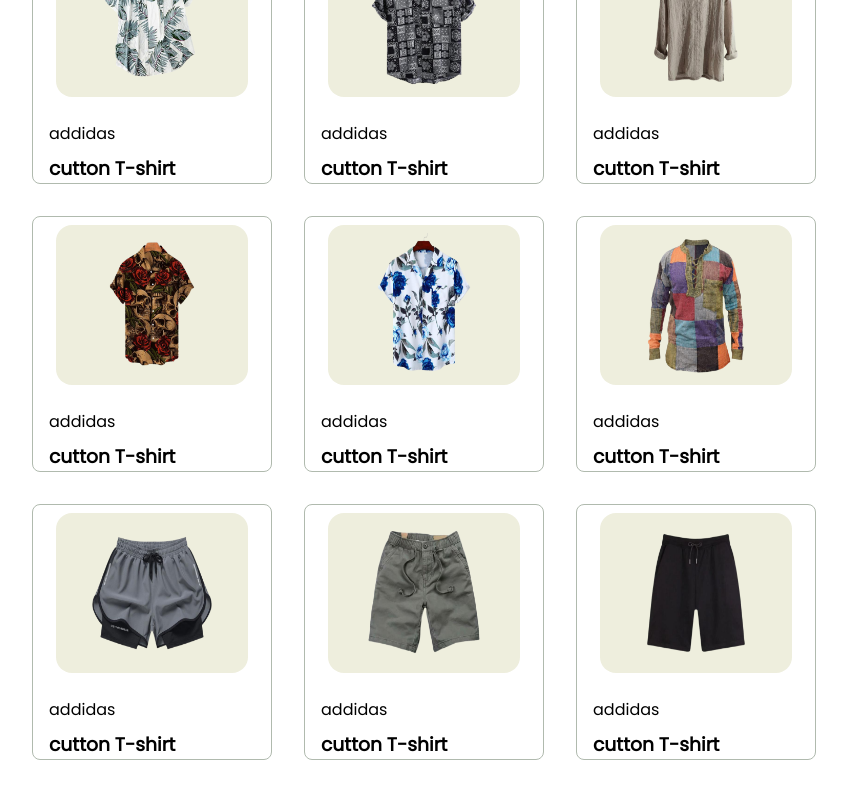
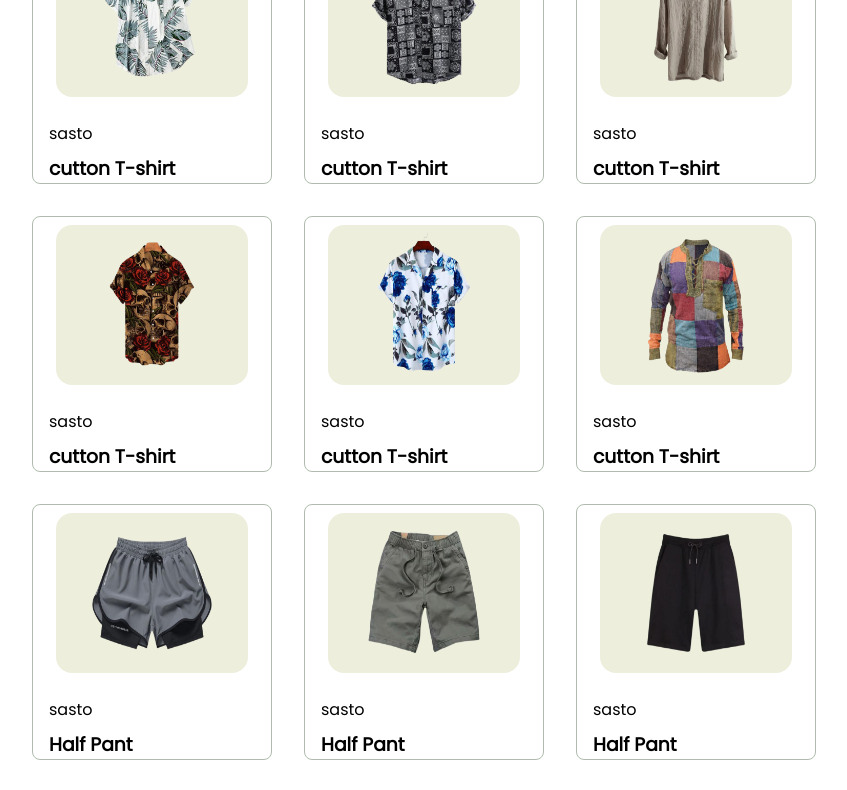
Before and after one commit to gopalpokhrel1/E-Commerce-Website, a React (Vite) app in the folder ecommerce/: page /Shop in a window 1280 px wide. Shown: the part 920-1710 px from the top of the page, without its empty margins (216-1063 px from the left). Built offline with nearby package versions, Linux system fonts and the light colour scheme.

Commit message:
Update navbar

```diff
--- a/ecommerce/JSON/Shop.json
+++ b/ecommerce/JSON/Shop.json
@@ -2,8 +2,8 @@
     {
         "id" :"0",
         "img": "../../src/assets/SummerClothes/Shirt 1.png",
-        "brand": "addidas",
-        "name": "cutton T-shirt",
+        "brand": "sasto",
+        "name": "Cutton Half-shirt",
         "price" : "  20",
         "type": "MensTshirt",
         "obj":[
@@ -13,7 +13,7 @@
             "img2":"../../src/assets/ShopItem/First_tshirt/img2.jpg",
             "img3":"../../src/assets/ShopItem/First_tshirt/img3.jpg",
             "img4": "../../src/assets/ShopItem/First_tshirt/img4.png",
-            "title": "Mens's T-shirts",
+            "title": "Cutton Half-shirts",
             "price": "  30",
             "type": "MensTshirt"
           }
@@ -23,8 +23,8 @@
     {
         "id" :"1",
         "img": "../../src/assets/SummerClothes/Shirt 2.png",
-        "brand": "addidas",
-        "name": "cutton T-shirt",
+        "brand": "sasto",
+        "name": "Cutton Half-shirt",
         "price" : "  20",
         "type": "MensTshirt",
         "obj":[
@@ -34,7 +34,7 @@
             "img2":"../../src/assets/ShopItem/Second_item/img2.jpg",
             "img3":"../../src/assets/ShopItem/Second_item/img3.jpg",
             "img4": "../../src/assets/ShopItem/Second_item/img4.jpg",
-            "title": "Mens's T-shirts",
+            "title": "Cutton Half-shirts",
 
             "price": "  30",
             "type": "MensTshirt"
@@ -45,7 +45,7 @@
     {
         "id" :"2",
         "img": "../../src/assets/SummerClothes/Shirt 3.png",
-        "brand": "addidas",
+        "brand": "sasto",
         "name": "cutton T-shirt",
         "price" : "  20",
         "type": "third_item",
@@ -66,7 +66,7 @@
     {
         "id" :"3",
         "img": "../../src/assets/SummerClothes/Shirt 4.png",
-        "brand": "addidas",
+        "brand": "sasto",
         "name": "cutton T-shirt",
         "price" : "  20",
         "type": "MensTshirt",
@@ -86,7 +86,7 @@
     {
         "id" :"4",
         "img": "../../src/assets/SummerClothes/Shirt 5.png",
-        "brand": "addidas",
+        "brand": "sasto",
         "name": "cutton T-shirt",
         "price" : "  20",
         "type": "third_item",
@@ -107,7 +107,7 @@
     {
         "id" :"5",
         "img": "../../src/assets/SummerClothes/Shirt 6.png",
-        "brand": "addidas",
+        "brand": "sasto",
         "name": "cutton T-shirt",
         "price" : "  20",
         "type": "MensTshirt",
@@ -128,7 +128,7 @@
     {
         "id" :"6",
         "img": "../../src/assets/SummerClothes/Shirt 7.png",
-        "brand": "addidas",
+        "brand": "sasto",
         "name": "cutton T-shirt",
         "price" : "  20",
         "type": "third_item",
@@ -149,7 +149,7 @@
     {
         "id" :"7",
         "img": "../../src/assets/SummerClothes/Shirt 8.png",
-        "brand": "addidas",
+        "brand": "sasto",
         "name": "cutton T-shirt",
         "price" : "  20",
         "obj":[
@@ -171,7 +171,7 @@
         "img" : "../../src/assets/Arrival/img1.png",
         "name" : "cutton T-shirt",
         "price" : "  20",
-        "brand" : "addidas",
+        "brand" : "sasto",
         "type": "third_item",
         "obj":[
           {
@@ -190,9 +190,9 @@
       {
         "id" : "9",
         "img" : "../../src/assets/Arrival/img2.png",
-        "name" : "cutton T-shirt",
+        "name" : "Half Pant",
         "price" : "  20",
-        "brand" : "addidas",
+        "brand" : "sasto",
         "type":"halfPant",
         "obj":[
           {
@@ -201,7 +201,7 @@
             "img2":"../../src/assets/ShopItem/Tenth_item/img2.webp",
             "img3":"../../src/assets/ShopItem/Tenth_item/img3.webp",
             "img4": "../../src/assets/ShopItem/Tenth_item/img4.webp",
-            "title": "Mens's T-shirts",
+            "title": "Half Pant",
             "price": "  30",
             "type": "halfPant"
           }
@@ -211,9 +211,9 @@
       {
         "id" : "10",
         "img" : "../../src/assets/Arrival/img3.png",
-        "name" : "cutton T-shirt",
+        "name" : "Half Pant",
         "price" : "  20",
-        "brand" : "addidas",
+        "brand" : "sasto",
         "type":"halfPant",
         "obj":[
           {
@@ -222,7 +222,7 @@
             "img2":"../../src/assets/ShopItem/Eleventh_item/img2.jpg",
             "img3":"../../src/assets/ShopItem/Eleventh_item/img3.jpg",
             "img4": "../../src/assets/ShopItem/Eleventh_item/img4.jpg",
-            "title": "Mens's T-shirts",
+            "title": "Half Pant",
             "price": "  30",
             "type": "halfPant"
           }
@@ -232,9 +232,9 @@
       {
         "id" : "11",
         "img" : "../../src/assets/Arrival/img4.png",
-        "name" : "cutton T-shirt",
+        "name" : "Half Pant",
         "price" : "  20",
-        "brand" : "addidas",
+        "brand" : "sasto",
         "type":"halfPant",
         "obj":[
           {
@@ -243,7 +243,7 @@
             "img2":"../../src/assets/ShopItem/Twelveth_item/img2.webp",
             "img3":"../../src/assets/ShopItem/Twelveth_item/img3.webp",
             "img4": "../../src/assets/ShopItem/Twelveth_item/img4.webp",
-            "title": "Mens's T-shirts",
+            "title": "Half Pant",
             "price": "  30",
             "type": "halfPant"
           }
@@ -255,7 +255,7 @@
         "img" : "../../src/assets/Arrival/img5.png",
         "name" : "cutton T-shirt",
         "price" : "  20",
-        "brand" : "addidas",
+        "brand" : "sasto",
         "type":"halfPant",
         "obj":[
           {
@@ -277,7 +277,7 @@
         "img" : "../../src/assets/Arrival/img6.png",
         "name" : "cutton T-shirt",
         "price" : "  20",
-        "brand" : "addidas",
+        "brand" : "sasto",
         "type":"outer",
         "obj":[
           {
@@ -298,7 +298,7 @@
         "img" : "../../src/assets/Arrival/img7.png",
         "name" : "cutton T-shirt",
         "price" : "  20",
-        "brand" : "addidas",
+        "brand" : "sasto",
         "type":"outer",
         "obj":[
           {
@@ -319,7 +319,7 @@
         "img" : "../../src/assets/Arrival/img8.png",
         "name" : "cutton T-shirt",
         "price" : "  20",
-        "brand" : "addidas",
+        "brand" : "sasto",
         "type":"outer",
         "obj":[
           {
--- a/ecommerce/src/Components/Features/Features.jsx
+++ b/ecommerce/src/Components/Features/Features.jsx
@@ -9,9 +9,13 @@ export default function Features() {
 
     const getdata = ()=>{
         let file = fetch('../../JSON/file.json').then(value=>value.json())
-        .then(data=> setData(data))
+        .then(data => {
+          return setData(data)
+        })
         .catch('error')
     }
+
+
 
     useEffect(()=>{
         getdata();
--- a/ecommerce/src/Components/Navbar/Navbar.jsx
+++ b/ecommerce/src/Components/Navbar/Navbar.jsx
@@ -106,6 +106,10 @@ const Header = styled.div`
       transition: 0.2s ease-in;
       color: #6bbde2;
     }
+
+    &:focus{
+      color: #6bbde2;
+    }
   }
 
   .menu,
--- a/ecommerce/src/Components/Shop/ItemsDetails/ItemsDetails.jsx
+++ b/ecommerce/src/Components/Shop/ItemsDetails/ItemsDetails.jsx
@@ -50,6 +50,8 @@ export default function ItemsDetails() {
 
   const [price, setPrice] = useState(item[0].price);
 
+  const [inputvalue , setInputvalue] = useState(1);
+
 
   const dispatch = useDispatch();
 
@@ -83,7 +85,26 @@ export default function ItemsDetails() {
    }
   }
 
+ const handleinput =(e)=>{
 
+  const value = Number.parseInt(e.target.value);
+
+  if(value < 0){
+    alert("Give proper value");
+
+    setInput(null);
+    setInputvalue(0);
+
+
+
+
+  }
+
+  else{
+    setInput(value);
+    setInputvalue(value);
+  }
+ }
 
 
   return (
@@ -124,7 +145,7 @@ export default function ItemsDetails() {
               </select>
 
               <div className="cart">
-                <input type="number" placeholder="NO." onChange={(e)=> setInput(e.target.value)} />
+                <input type="number" placeholder="NO." onChange={(e)=> handleinput(e)} value={inputvalue}/>
                 <button onClick={()=>handledata(cartvalue)}>Add Cart</button>
               </div>
 
--- a/ecommerce/src/Components/Shop/ShopItem/ShopItem.jsx
+++ b/ecommerce/src/Components/Shop/ShopItem/ShopItem.jsx
@@ -25,11 +25,12 @@ export default function Shop() {
 
   const [data,setData]= useState([]);
 
+
   const fetchdata= ()=>{
     const item = fetch('../../JSON/Shop.json')
     .then(value=>value.json())
     .then(val=> setData(val))
-    .catch(console.log('Error was encounter'));
+    .catch();
   }
 
   useEffect(()=>{
```
Also changed, not shown: ecommerce/JSON/Arrival.json (+11 -11 lines), 1 other file (tests, documents, lock files or other folders).
